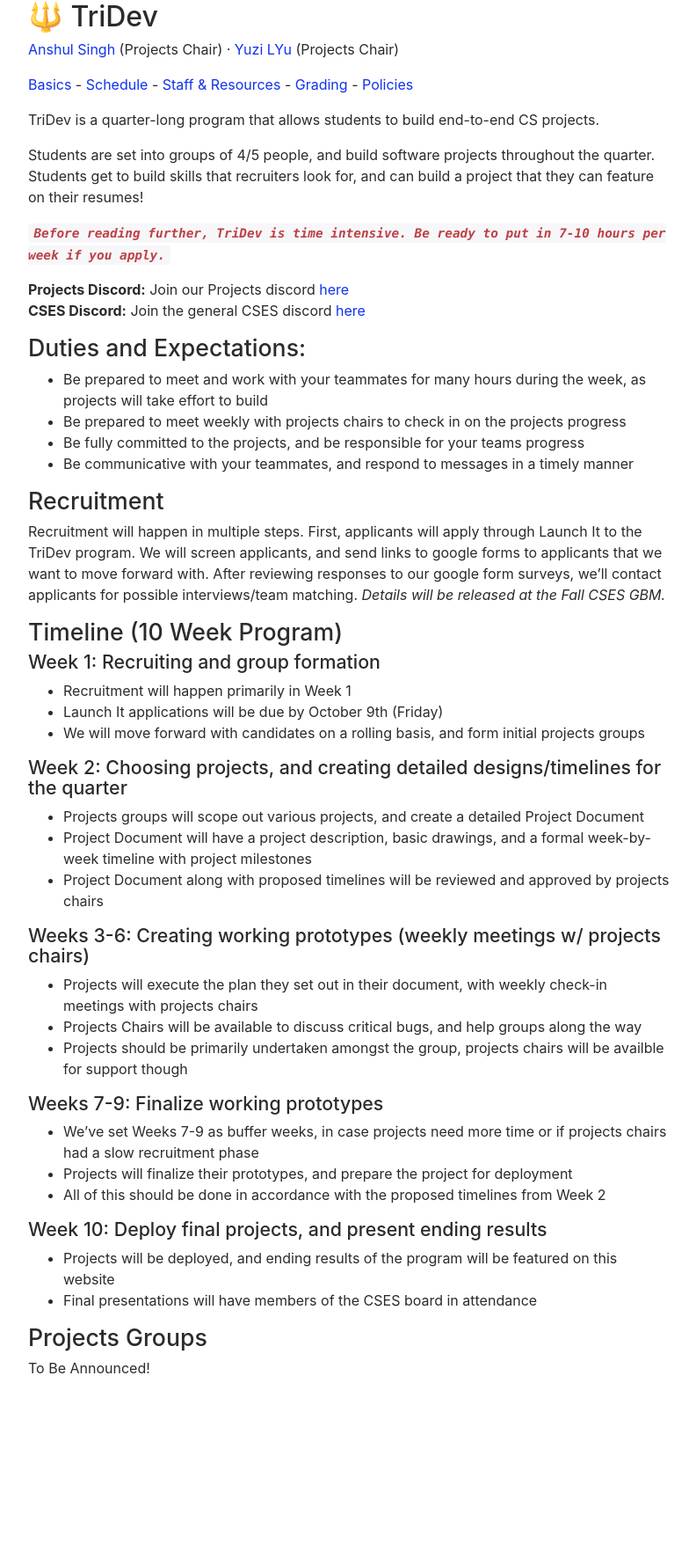
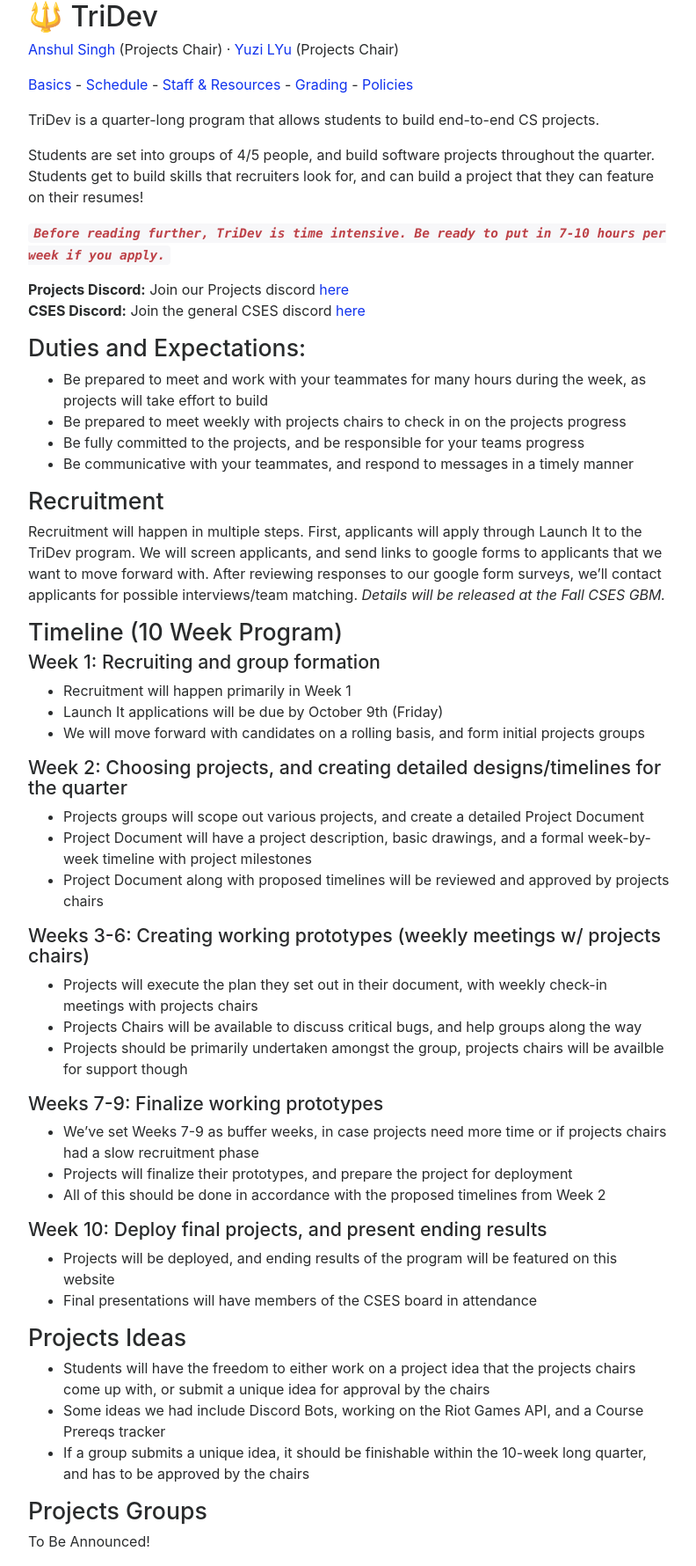
Before and after one commit to ucsdcses/tridev, a Jekyll site: the page built from index.md, in a window 1280 px wide. Shown: the whole page at 88% size, without its empty margins (243-1035 px from the left). Built offline with Jekyll 4.4.1, drawn with Linux system fonts in a browser that asks for light colours; nearby versions of some CDN libraries; our own code applies the rules of GitHub Pages for plain Markdown files; before the commit the page ends 1583 px from its top, so only the background shows below that.

Commit message:
Update index.md

```diff
--- a/index.md
+++ b/index.md
@@ -59,5 +59,10 @@ Recruitment will happen in multiple steps. First, applicants will apply through
 - Projects will be deployed, and ending results of the program will be featured on this website
 - Final presentations will have members of the CSES board in attendance
 
+## Projects Ideas
+- Students will have the freedom to either work on a project idea that the projects chairs come up with, or submit a unique idea for approval by the chairs
+- Some ideas we had include Discord Bots, working on the Riot Games API, and a Course Prereqs tracker
+- If a group submits a unique idea, it should be finishable within the 10-week long quarter, and has to be approved by the chairs
+
 ## Projects Groups
 To Be Announced!
```
